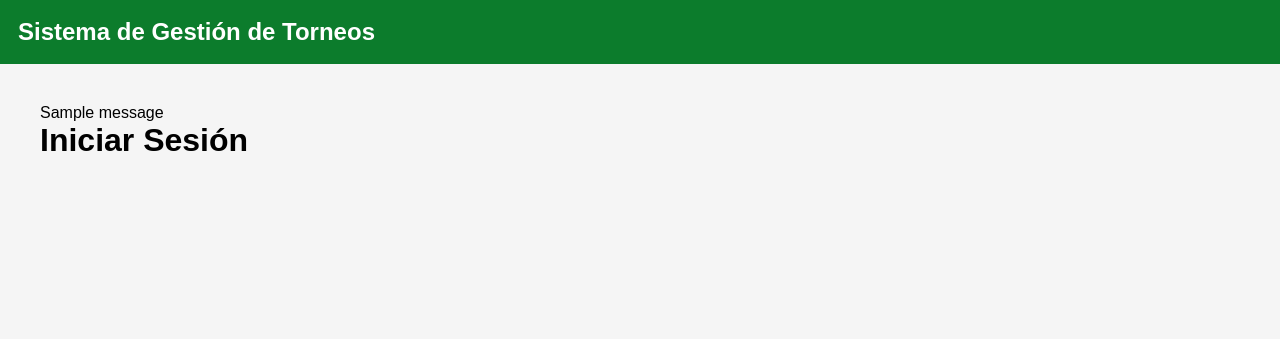
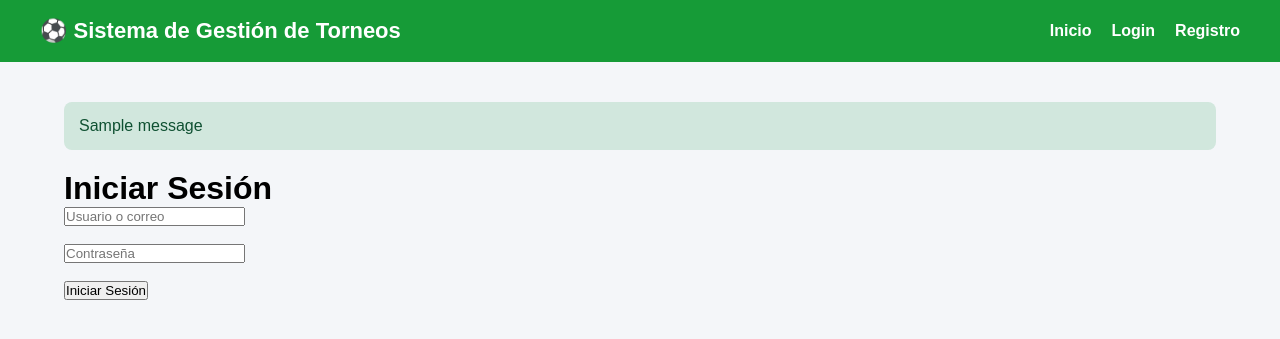
Before and after one commit to Juanguaba/PROYECTO_TORNEOO, a Flask app: page /auth/login in a window 1280 px wide. Shown: the top 339 px of the page. Run offline with Flask 3, Linux system fonts and the light colour scheme; tables that the repository leaves empty hold one stand-in row (values such as "Sample post"); one stand-in notice (Sample message) is shown.

Commit message:
v0.7.0 - Interfaz base y panel de administración

```diff
--- a/app/auth/routes.py
+++ b/app/auth/routes.py
@@ -1,9 +1,15 @@
 from flask import render_template, request, redirect, url_for, flash
 
-from app import db
+from flask import session
+from .services import autenticar_usuario
 from app.models.usuario import Usuario
-from app.models.rol import Rol
+from .decorators import login_required
 from . import auth_bp
+from .services import (
+    buscar_usuario_por_email,
+    buscar_usuario_por_username,
+    crear_usuario
+)
 
 
 @auth_bp.route("/register", methods=["GET", "POST"])
@@ -23,28 +29,16 @@ def register():
             return redirect(url_for("auth.register"))
 
         # Validar usuario
-        if Usuario.query.filter_by(username=username).first():
+        if buscar_usuario_por_username(username):
             flash("El nombre de usuario ya existe.", "danger")
             return redirect(url_for("auth.register"))
 
         # Validar correo
-        if Usuario.query.filter_by(email=email).first():
+        if buscar_usuario_por_email(email):
             flash("El correo ya está registrado.", "danger")
             return redirect(url_for("auth.register"))
 
-        rol = Rol.query.filter_by(nombre="Usuario").first()
-
-        usuario = Usuario(
-            nombre=nombre,
-            username=username,
-            email=email,
-            rol=rol
-        )
-
-        usuario.set_password(password)
-
-        db.session.add(usuario)
-        db.session.commit()
+        crear_usuario(nombre, username, email, password)
 
         flash("Usuario registrado correctamente.", "success")
 
@@ -53,11 +47,52 @@ def register():
     return render_template("auth/register.html")
 
 
-@auth_bp.route("/login")
+@auth_bp.route("/login", methods=["GET", "POST"])
 def login():
+
+    if request.method == "POST":
+
+        usuario_o_email = request.form["usuario"]
+        password = request.form["password"]
+
+        usuario = autenticar_usuario(
+            usuario_o_email,
+            password
+        )
+
+        if usuario:
+
+            session["usuario_id"] = usuario.id
+            session["usuario_nombre"] = usuario.nombre
+            session["usuario_rol"] = usuario.rol.nombre
+
+            flash("Bienvenido.", "success")
+
+            return redirect(url_for("auth.profile"))
+
+        flash("Credenciales incorrectas.", "danger")
+
     return render_template("auth/login.html")
 
 
 @auth_bp.route("/profile")
+@login_required
 def profile():
-    return render_template("auth/profile.html")
+
+    usuario = Usuario.query.get(session["usuario_id"])
+
+    return render_template(
+        "auth/profile.html",
+        usuario=usuario
+    )
+
+
+@auth_bp.route("/logout")
+@login_required
+def logout():
+
+    session.clear()
+
+    flash("Sesión cerrada correctamente.", "success")
+
+    return redirect(url_for("auth.login"))
--- a/app/main/__init__.py
+++ b/app/main/__init__.py
@@ -0,0 +1 @@
+from .routes import main_bp
--- a/app/static/css/style.css
+++ b/app/static/css/style.css
@@ -6,19 +6,77 @@
 
 body{
     font-family:Arial, Helvetica, sans-serif;
-    background:#f5f5f5;
+    background:#f4f6f9;
+}
+
+header{
+    background:#169b37;
+    color:white;
+    display:flex;
+    justify-content:space-between;
+    align-items:center;
+    padding:18px 40px;
+}
+
+.logo{
+    font-size:22px;
+    font-weight:bold;
 }
 
 nav{
-    background:#0c7c2c;
+    display:flex;
+    gap:20px;
+    align-items:center;
+}
+
+nav a{
     color:white;
-    padding:18px;
+    text-decoration:none;
+    font-weight:bold;
+}
+
+nav a:hover{
+    opacity:.8;
+}
+
+.user{
+    background:white;
+    color:#169b37;
+    padding:8px 15px;
+    border-radius:20px;
+    font-weight:bold;
 }
 
 main{
-    padding:40px;
+    width:90%;
+    max-width:1200px;
+    margin:40px auto;
 }
 
-h1{
-    margin-bottom:15px;
+.flash{
+    padding:15px;
+    border-radius:8px;
+    margin-bottom:20px;
 }
+
+.success{
+    background:#d1e7dd;
+    color:#0f5132;
+}
+
+.danger{
+    background:#f8d7da;
+    color:#842029;
+}
+
+.warning{
+    background:#fff3cd;
+    color:#664d03;
+}
+
+.card{
+    background:white;
+    padding:25px;
+    border-radius:10px;
+    box-shadow:0 3px 10px rgba(0,0,0,.1);
+}
--- a/app/templates/auth/login.html
+++ b/app/templates/auth/login.html
@@ -1,7 +1,18 @@
-{% extends "base.html" %}
+{% extends "base.html" %} {% block title %}Login{% endblock %} {% block content
+%}
 
-{% block title %}Iniciar Sesión{% endblock %}
+<h1>Iniciar Sesión</h1>
 
-{% block content %}
-<h1>Iniciar Sesión</h1>
+<form method="POST">
+  <input type="text" name="usuario" placeholder="Usuario o correo" required />
+
+  <br /><br />
+
+  <input type="password" name="password" placeholder="Contraseña" required />
+
+  <br /><br />
+
+  <button type="submit">Iniciar Sesión</button>
+</form>
+
 {% endblock %}
--- a/app/templates/base.html
+++ b/app/templates/base.html
@@ -2,6 +2,9 @@
 <html lang="es">
   <head>
     <meta charset="UTF-8" />
+
+    <meta name="viewport" content="width=device-width, initial-scale=1.0" />
+
     <title>{% block title %}Sistema de Gestión de Torneos{% endblock %}</title>
 
     <link
@@ -11,15 +14,41 @@
   </head>
 
   <body>
-    <nav>
-      <h2>Sistema de Gestión de Torneos</h2>
-    </nav>
+    <header>
+      <div class="logo">⚽ Sistema de Gestión de Torneos</div>
+
+      <nav>
+        <a href="{{ url_for('main.index') }}">Inicio</a>
+
+        {% if session.get("usuario_id") %}
+
+        <a href="{{ url_for('auth.profile') }}">Perfil</a>
+
+        {% if session.get("usuario_rol") == "Administrador" %}
+        <a href="{{ url_for('admin.dashboard') }}"> Administración </a>
+        {% endif %}
+
+        <a href="{{ url_for('auth.logout') }}">Cerrar sesión</a>
+
+        <span class="user"> {{ session["usuario_nombre"] }} </span>
+
+        {% else %}
+
+        <a href="{{ url_for('auth.login') }}">Login</a>
+
+        <a href="{{ url_for('auth.register') }}">Registro</a>
+
+        {% endif %}
+      </nav>
+    </header>
 
     <main>
       {% with messages = get_flashed_messages(with_categories=true) %} {% if
       messages %} {% for category, message in messages %}
-      <p>{{ message }}</p>
-      {% endfor %} {% endif %} {% endwith %}{% block content %} {% endblock %}
+
+      <div class="flash {{ category }}">{{ message }}</div>
+
+      {% endfor %} {% endif %} {% endwith %} {% block content %} {% endblock %}
     </main>
   </body>
 </html>
```
Also changed, not shown: app/__init__.py (+8 -0 lines), app/admin/__init__.py (+9 -0 lines), app/admin/routes.py (+11 -0 lines), app/auth/decorators.py (added, +39 -0 lines), app/auth/services.py (+41 -0 lines), app/templates/admin/dashboard.html (added, +32 -0 lines), app/templates/auth/profile.html (+17 -4 lines), app/static/css/auth.css (added), app/static/css/dashboard.css (added), app/static/js/app.js (added).
